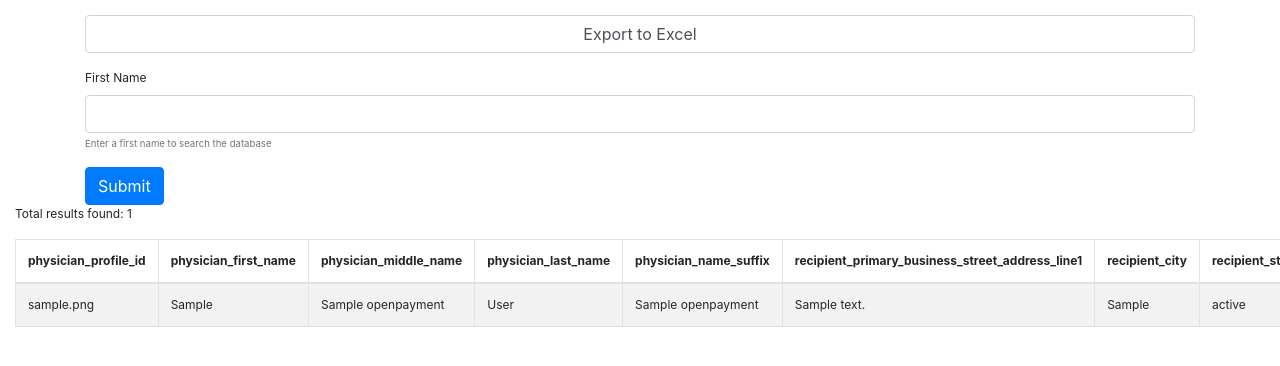
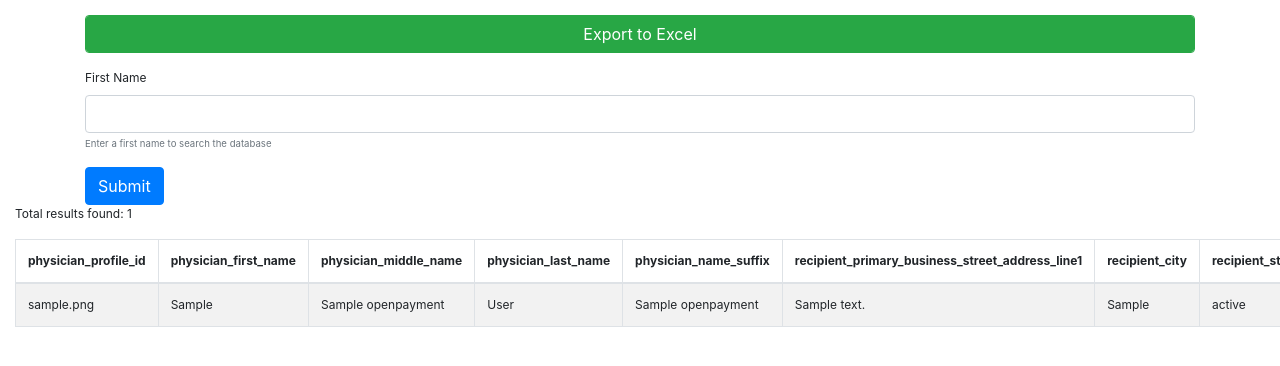
Before and after one commit to rory-ferguson/groer, a Django app: template reorg/search/templates/search/search.html in a window 1280 px wide. Shown: the top 366 px of the page. Run offline with Django 3.2, Linux system fonts and the light colour scheme; the template is opened without the code that fills it: values that come from a table or form of the project are taken from there, others are empty; tables that the repository leaves empty hold one stand-in row (values such as "Sample post"); some libraries are stand-ins or nearby versions.

Commit message:
Updated styling

```diff
--- a/reorg/search/templates/search/search.html
+++ b/reorg/search/templates/search/search.html
@@ -7,7 +7,7 @@
 	<form method="post">
 		<div class="form-group">
 			{% csrf_token %}
-			<input type="submit" class="form-control" value="Export to Excel">
+			<input type="submit" class="form-control btn btn-success" value="Export to Excel">
 		</div>
 	</form>
 	{% endif %}
```
